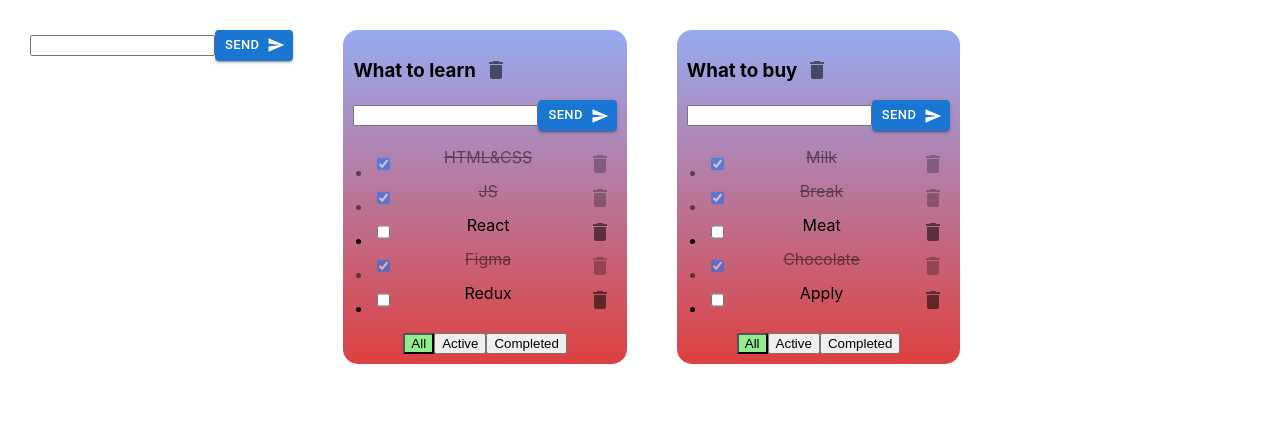
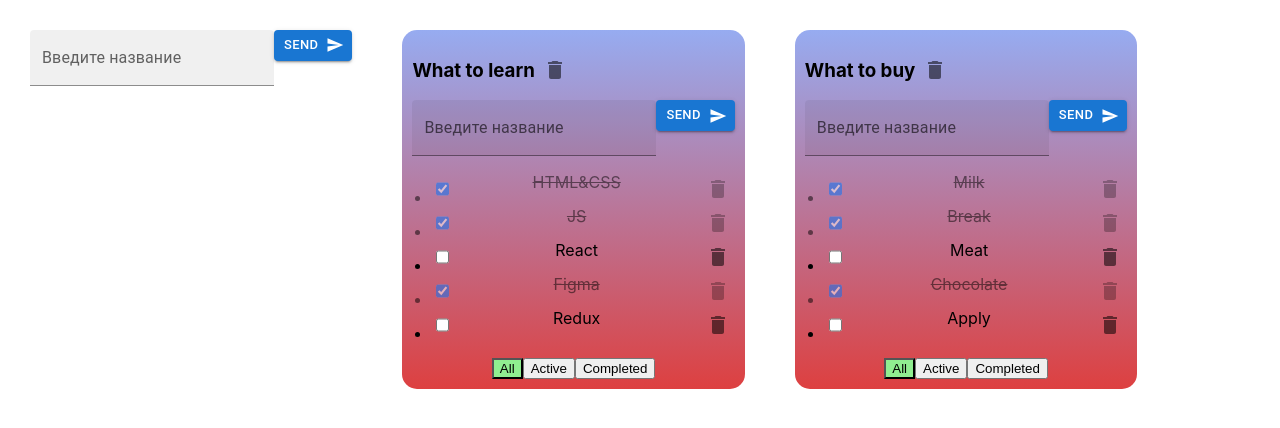
Before and after one commit to AlexMuhin-IT/TodoList, a React (Create React App) app: page / in a window 1280 px wide. Shown: the top 428 px of the page. Built offline with nearby package versions, Linux system fonts and the light colour scheme.

Commit message:
new Todolist: add material ui

```diff
--- a/src/components/addItemForm/AddItemForm.tsx
+++ b/src/components/addItemForm/AddItemForm.tsx
@@ -1,5 +1,5 @@
 import React, {ChangeEvent, KeyboardEvent, useState} from 'react';
-import {Button} from "@mui/material";
+import {Button, TextField} from "@mui/material";
 import {Send} from "@mui/icons-material";
 
 type PropsType = {
@@ -31,19 +31,17 @@ export const AddItemForm = ({addItem}: PropsType) => {
 
     return (
         <div>
-            <input
+            <TextField
+                id="filled-basic"
+                label="Введите название"
+                variant="filled"
                 className={error ? 'error' : ''}
                 type="text"
                 value={title}
                 onChange={changeItemHandler}
                 onKeyUp={addItemOnKeyUpHandler}
+
             />
-            {/*<Button onClick={addItemHandler}*/}
-            {/*        variant={"contained"}*/}
-            {/*        color={"primary"}*/}
-            {/*size={"small"}*/}
-
-            {/*>+</Button>*/}
             <Button onClick={addItemHandler}
                     variant="contained"
                     endIcon={<Send/>}
```
